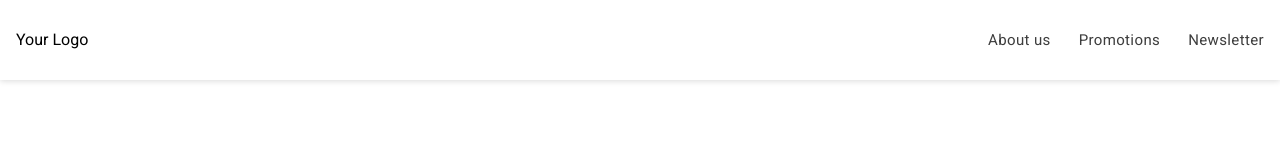
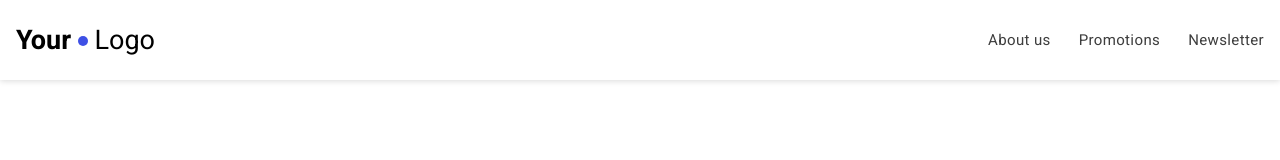
Before and after one commit to llcain/Project-2-Complete-Web-Design, a plain HTML site: page index.html in a window 1280 px wide. Drawn offline with Linux system fonts and the light colour scheme.

Commit message:
Styled blue dot in header with CSS

```diff
--- a/css/styles.css
+++ b/css/styles.css
@@ -32,8 +32,17 @@ header .container {
 }
 
 header .logo {
+    display: inline-block;
+    font-size: 27px;
+}
 
+header .logo .blue-dot {
+    width: 10px;
+    height: 10px;
     display: inline-block;
+    vertical-align: middle;
+    border-radius: 5px;
+    background-color: #3e50e5;
 }
 
 header nav {
--- a/index.html
+++ b/index.html
@@ -16,7 +16,11 @@
     <header>
         <div class="container">
 
-            <section class="logo">Your Logo</section>
+            <section class="logo">
+                <strong>Your</strong>
+                <span class="blue-dot"></span>
+                <span>Logo</span>
+            </section>
             <nav>
                 <ul>
                     <li><a href="#">About us</a></li>
```
